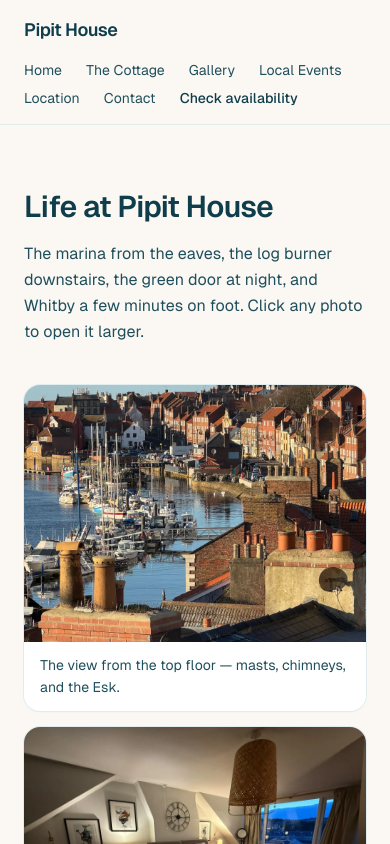
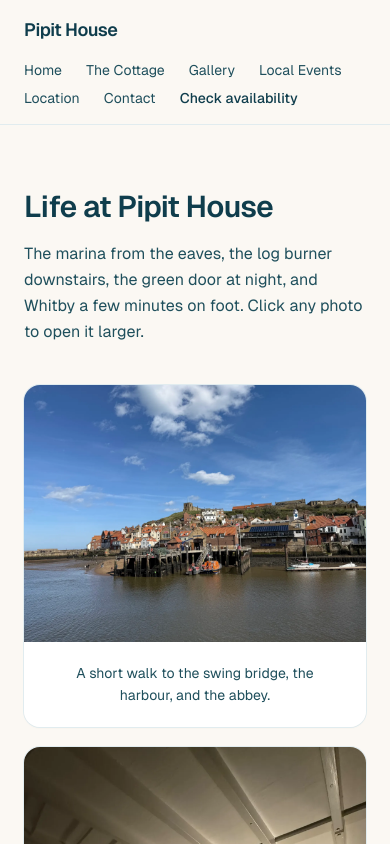
Before and after one commit to Gurpreet-Singh-Bhamra/pipit-house-website, a Next.js app: page /gallery in a window 390 px wide. Shown: the top 844 px of the page. Built offline with nearby package versions, Linux system fonts and the light colour scheme.

Commit message:
refactor: enhance GalleryMasonry component with responsive column layout and update photo data

```diff
--- a/components/GalleryMasonry.tsx
+++ b/components/GalleryMasonry.tsx
@@ -1,12 +1,47 @@
 "use client";
 
 import Image from "next/image";
-import { useEffect, useState } from "react";
+import { useEffect, useLayoutEffect, useState } from "react";
 import type { CottagePhoto } from "@/lib/gallery";
+
+function useGalleryColumns() {
+  const [columnCount, setColumnCount] = useState(1);
+
+  useLayoutEffect(() => {
+    const sm = window.matchMedia("(min-width: 640px)");
+    const lg = window.matchMedia("(min-width: 1024px)");
+
+    const update = () => {
+      setColumnCount(lg.matches ? 3 : sm.matches ? 2 : 1);
+    };
+
+    update();
+    sm.addEventListener("change", update);
+    lg.addEventListener("change", update);
+
+    return () => {
+      sm.removeEventListener("change", update);
+      lg.removeEventListener("change", update);
+    };
+  }, []);
+
+  return columnCount;
+}
+
+function splitIntoColumns<T>(items: T[], columnCount: number) {
+  const columns = Array.from({ length: columnCount }, () => [] as T[]);
+
+  items.forEach((item, index) => {
+    columns[index % columnCount].push(item);
+  });
+
+  return columns;
+}
 
 export function GalleryMasonry({ photos }: { photos: CottagePhoto[] }) {
   const [active, setActive] = useState<CottagePhoto | null>(null);
-  const [featured, ...rest] = photos;
+  const columnCount = useGalleryColumns();
+  const columns = splitIntoColumns(photos, columnCount);
 
   useEffect(() => {
     if (!active) {
@@ -30,21 +65,21 @@ export function GalleryMasonry({ photos }: { photos: CottagePhoto[] }) {
 
   return (
     <>
-      {featured ? (
-        <PhotoCard
-          photo={featured}
-          featured
-          onOpen={() => setActive(featured)}
-        />
-      ) : null}
-
-      <div className="mt-4 grid grid-cols-1 items-start gap-4 sm:grid-cols-2 lg:grid-cols-3">
-        {rest.map((photo) => (
-          <PhotoCard
-            key={photo.slug}
-            photo={photo}
-            onOpen={() => setActive(photo)}
-          />
+      <div className="flex gap-5">
+        {columns.map((column, columnIndex) => (
+          <div
+            key={columnIndex}
+            className="flex min-w-0 flex-1 flex-col gap-5"
+          >
+            {column.map((photo, photoIndex) => (
+              <PhotoCard
+                key={photo.slug}
+                photo={photo}
+                priority={photoIndex === 0}
+                onOpen={() => setActive(photo)}
+              />
+            ))}
+          </div>
         ))}
       </div>
 
@@ -67,7 +102,7 @@ export function GalleryMasonry({ photos }: { photos: CottagePhoto[] }) {
               height={active.height}
               className="max-h-[80vh] w-auto rounded-xl object-contain"
             />
-            <figcaption className="mt-3 text-center text-sm text-sand-100">
+            <figcaption className="mt-3 px-4 text-center text-sm text-sand-100">
               {active.caption}
             </figcaption>
             <button
@@ -86,35 +121,35 @@ export function GalleryMasonry({ photos }: { photos: CottagePhoto[] }) {
 
 function PhotoCard({
   photo,
-  featured = false,
+  priority = false,
   onOpen,
 }: {
   photo: CottagePhoto;
-  featured?: boolean;
+  priority?: boolean;
   onOpen: () => void;
 }) {
+  const landscape = photo.width >= photo.height;
+
   return (
     <button
       type="button"
       onClick={onOpen}
-      className={`block w-full overflow-hidden rounded-2xl text-left shadow-sm ring-1 ring-harbour-100 transition hover:shadow-md ${
-        featured ? "" : ""
-      }`}
+      className="block w-full overflow-hidden rounded-2xl text-left shadow-sm ring-1 ring-harbour-100 transition hover:shadow-md"
     >
       <Image
         src={photo.src}
         alt={photo.alt}
         width={photo.width}
         height={photo.height}
-        priority={featured}
-        sizes={
-          featured
-            ? "100vw"
-            : "(max-width: 640px) 100vw, (max-width: 1024px) 50vw, 33vw"
-        }
-        className={`w-full object-cover ${featured ? "max-h-[70vh]" : "h-auto"}`}
+        priority={priority}
+        sizes="(max-width: 640px) 100vw, (max-width: 1024px) 50vw, 33vw"
+        className="h-auto w-full object-cover"
       />
-      <p className="bg-white px-4 py-3 text-sm leading-relaxed text-harbour-700">
+      <p
+        className={`bg-white text-center text-sm leading-relaxed text-harbour-700 ${
+          landscape ? "px-8 py-5 sm:px-10" : "px-6 py-4"
+        }`}
+      >
         {photo.caption}
       </p>
     </button>
--- a/lib/gallery.ts
+++ b/lib/gallery.ts
@@ -17,20 +17,11 @@ export const HERO_PHOTO: CottagePhoto = {
 };
 
 export const GALLERY_PHOTOS: CottagePhoto[] = [
-  HERO_PHOTO,
   {
-    slug: "top-bedroom",
-    src: "/images/cottage/top-bedroom.webp",
-    alt: "Super-king bedroom under the eaves with a marina view at dusk",
-    caption: "The eaves room — super-king bed and the harbour beyond the glass.",
-    width: 1600,
-    height: 1200,
-  },
-  {
-    slug: "rear-deck",
-    src: "/images/cottage/rear-deck.webp",
-    alt: "Decked rear terrace with outdoor table, bench and chairs",
-    caption: "The terraced deck for a morning coffee above the roofs.",
+    slug: "whitby-harbour",
+    src: "/images/cottage/whitby-harbour.webp",
+    alt: "Whitby harbour, lifeboat station and the abbey on the headland",
+    caption: "A short walk to the swing bridge, the harbour, and the abbey.",
     width: 1920,
     height: 1440,
   },
@@ -43,10 +34,10 @@ export const GALLERY_PHOTOS: CottagePhoto[] = [
     height: 1600,
   },
   {
-    slug: "top-bedroom-stair",
-    src: "/images/cottage/top-bedroom-stair.webp",
-    alt: "Top-floor bedroom showing the stair opening and window over Whitby",
-    caption: "Up the last flight: lamps, rolled towels, and the estuary window.",
+    slug: "top-bedroom",
+    src: "/images/cottage/top-bedroom.webp",
+    alt: "Super-king bedroom under the eaves with a marina view at dusk",
+    caption: "The eaves room — super-king bed and the harbour beyond the glass.",
     width: 1600,
     height: 1200,
   },
@@ -59,10 +50,26 @@ export const GALLERY_PHOTOS: CottagePhoto[] = [
     height: 1600,
   },
   {
+    slug: "top-bedroom-stair",
+    src: "/images/cottage/top-bedroom-stair.webp",
+    alt: "Top-floor bedroom showing the stair opening and window over Whitby",
+    caption: "Up the last flight: lamps, rolled towels, and the estuary window.",
+    width: 1600,
+    height: 1200,
+  },
+  {
     slug: "bathroom",
     src: "/images/cottage/bathroom.webp",
     alt: "Bathroom with a freestanding bath and a separate glass shower cubicle",
     caption: "A deep soak or a proper shower — both are here.",
+    width: 1200,
+    height: 1600,
+  },
+  {
+    slug: "cottage-facade",
+    src: "/images/cottage/cottage-facade.webp",
+    alt: "Night-time front of Pipit House with a sage-green door and porch light",
+    caption: "Pipit House after dark — the green door and front bench.",
     width: 1200,
     height: 1600,
   },
@@ -75,21 +82,14 @@ export const GALLERY_PHOTOS: CottagePhoto[] = [
     height: 1600,
   },
   {
-    slug: "cottage-facade",
-    src: "/images/cottage/cottage-facade.webp",
-    alt: "Night-time front of Pipit House with a sage-green door and porch light",
-    caption: "Pipit House after dark — the green door and front bench.",
-    width: 1200,
-    height: 1600,
-  },
-  {
-    slug: "whitby-harbour",
-    src: "/images/cottage/whitby-harbour.webp",
-    alt: "Whitby harbour, lifeboat station and the abbey on the headland",
-    caption: "A short walk to the swing bridge, the harbour, and the abbey.",
+    slug: "rear-deck",
+    src: "/images/cottage/rear-deck.webp",
+    alt: "Decked rear terrace with outdoor table, bench and chairs",
+    caption: "The terraced deck for a morning coffee above the roofs.",
     width: 1920,
     height: 1440,
   },
+  HERO_PHOTO,
   {
     slug: "abbey-and-steps",
     src: "/images/cottage/abbey-and-steps.webp",
```
